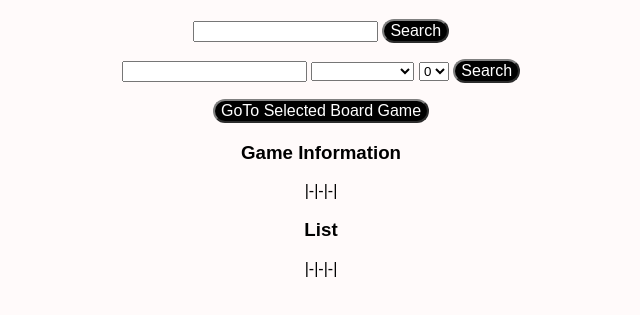
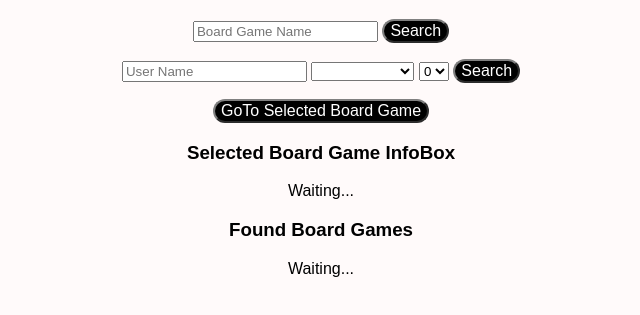
Before and after one commit to CsiPA0723/NTPSearch, a plain HTML site: page index.html in a window 1280 px wide. Shown: the part 61-376 px from the top of the page, without its empty margins (319-959 px from the left). Drawn offline with Linux system fonts and the light colour scheme.

Commit message:
Some typing...

```diff
--- a/index.html
+++ b/index.html
@@ -10,11 +10,11 @@
     <body>
         <h1>Search a board game!</h1>
         <p>
-            <input id="game-search" type="text" />
+            <input id="game-search" type="text" placeholder="Board Game Name" />
             <button id="button-game-search" onclick="gameSearch()">Search</button>
         </p>
         <p>
-            <input id="user-search" type="text" />
+            <input id="user-search" type="text" placeholder="User Name" />
             <select id="user-select">
                 <option value="null"></option>
                 <option value="own">Own</option>
@@ -33,9 +33,9 @@
             <button id="button-user-search" onclick="userSearch()">Search</button>
         </p>
         <p><button id="goto-last-button" onclick="lastSelected()">GoTo Selected Board Game</button></p>
-        <h3>Game Information</h3>
-        <p id="selected-game">|-|-|-|</p>
-        <h3>List</h3>
-        <p id="result">|-|-|-|</p>
+        <h3>Selected Board Game InfoBox</h3>
+        <p id="selected-game">Waiting...</p>
+        <h3>Found Board Games</h3>
+        <p id="result">Waiting...</p>
     </body>
 </html>
--- a/script.js
+++ b/script.js
@@ -130,6 +130,10 @@ function userSearch() {
     xhttp.onreadystatechange = function() {
         if(this.readyState == 4 && this.status == 200) {
             result.innerHTML = this.responseText;
+            /**
+             * if respons is empty notify the user
+             * if respons is onnhold try again and do this in the board game search too
+             */
         }
     }
 
```
